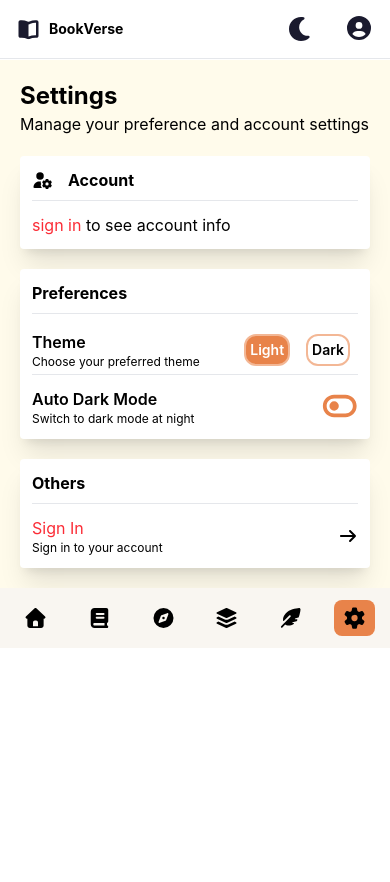
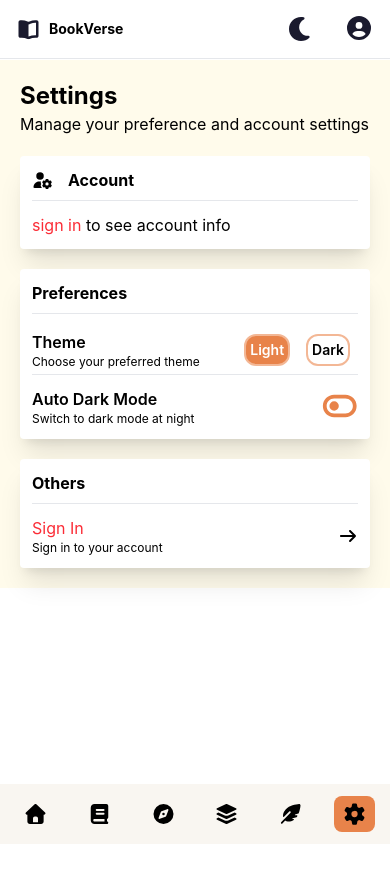
Before and after one commit to DanielApple05/Book-verse, a React (Vite) app in the folder book-verse-frontend/: page /settings in a window 390 px wide. Shown: the top 882 px of the page. Built offline with nearby package versions, Linux system fonts and the light colour scheme; no server answers.

Commit message:
fix: update Footer and MobileNavBar components for consistent styling adjustments

```diff
--- a/book-verse-frontend/src/assets/components/footer.jsx
+++ b/book-verse-frontend/src/assets/components/footer.jsx
@@ -4,7 +4,7 @@ import { faBookOpen } from '@fortawesome/free-solid-svg-icons';
 
 const Footer = () => {
   return (
-    <div className=' dark:bg-gray-950 bg-[#FAF7F2] dark:text-gray-200 text-black border-t w-full border-gray-200 xl:px-16 px-3 xl:py-10 py-5 '>
+    <div className=' dark:bg-gray-950 bg-[#FAF7F2] dark:text-gray-200 text-black border-t w-full border-gray-200 xl:px-16 px-3 xl:py-10 py-5  '>
       <div className='xl:flex grid grid-cols-3 justify-between'>
         <div className='space-y-3 max-w-xs'>
           <div className='flex items-center font-bold space-x-2'>
--- a/book-verse-frontend/src/assets/components/navigations/mobileNavBar.jsx
+++ b/book-verse-frontend/src/assets/components/navigations/mobileNavBar.jsx
@@ -5,7 +5,7 @@ import { NavLink } from 'react-router-dom';
 
 const  MobileNavBar = () => {
   return (
-     <div className='w-full dark:bg-gray-800 bg-[#F9F6F1] sticky bottom-0 flex xl:hidden dark:text-white p-3'>
+     <div className='w-full dark:bg-gray-800 bg-[#F9F6F1] fixed bottom-0 flex xl:hidden dark:text-white p-3'>
         <div className="space-x-4 flex w-full justify-around">
           {Tabs.map(tab => (
             <NavLink
```
